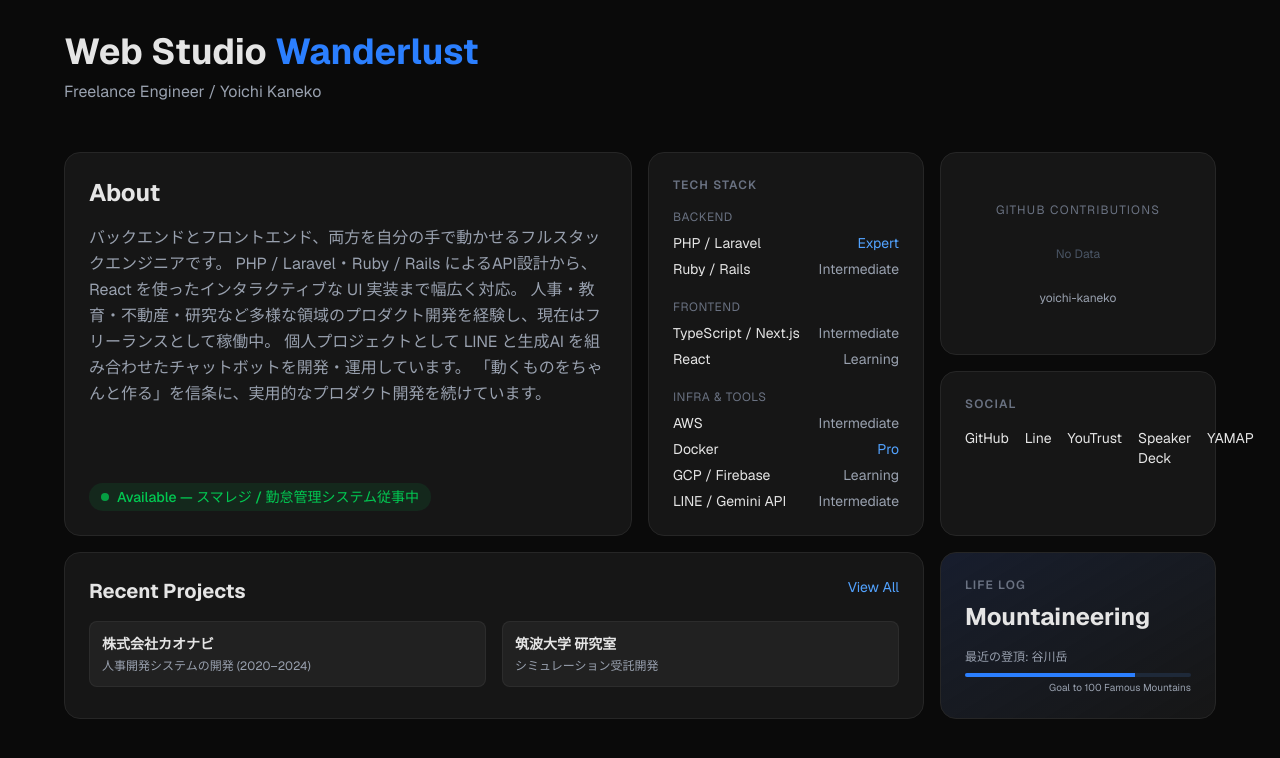
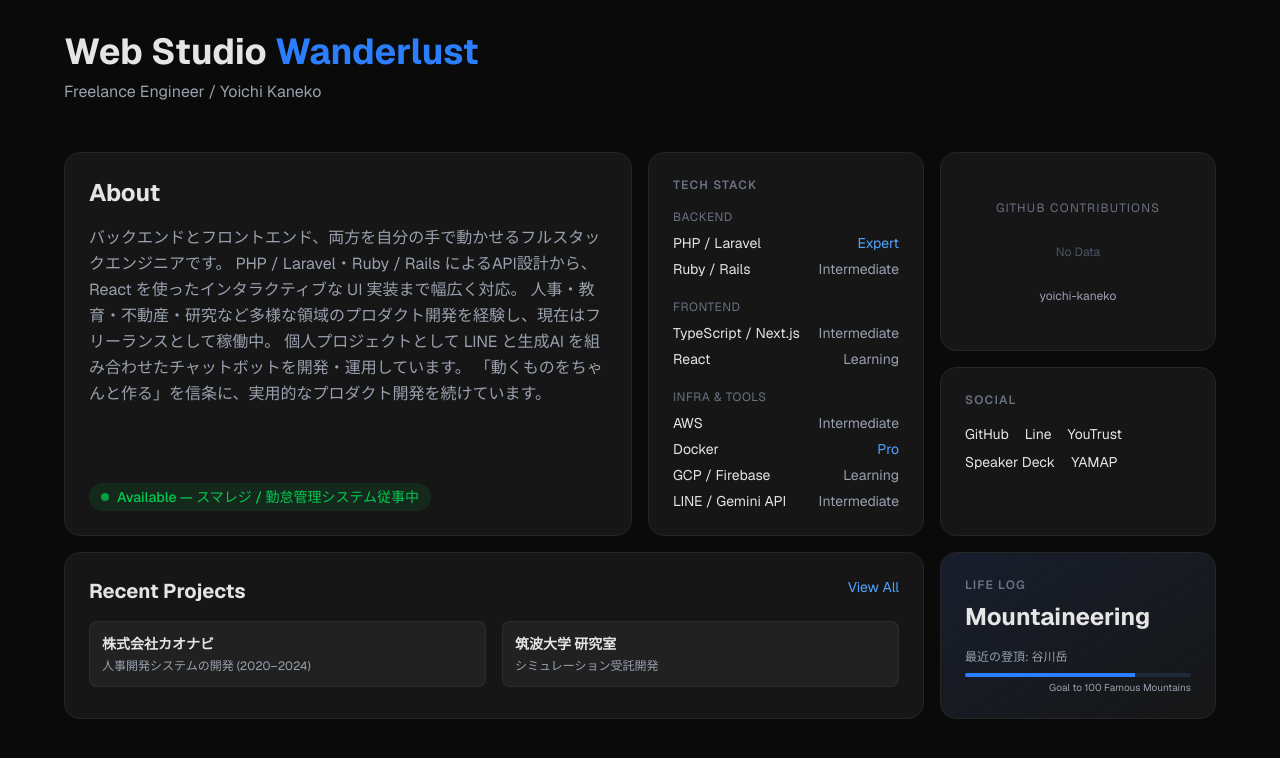
Before and after one commit to yoichi-kaneko/portfolio_2nd, a Next.js app: page / in a window 1280 px wide. Shown: the top 758 px of the page. Built offline with nearby package versions, Linux system fonts and the light colour scheme; no server answers.

Commit message:
Socialに回り込みを追加

```diff
--- a/src/components/cards/SocialCard.tsx
+++ b/src/components/cards/SocialCard.tsx
@@ -6,7 +6,7 @@
       <h3 className="text-xs font-semibold text-gray-500 mb-4 uppercase tracking-widest">
         Social
       </h3>
-      <div className="flex gap-4 text-sm">
+      <div className="flex flex-wrap gap-x-4 gap-y-2 text-sm">
         {social.links.map((link) => (
           <a
             key={link.label}
```
